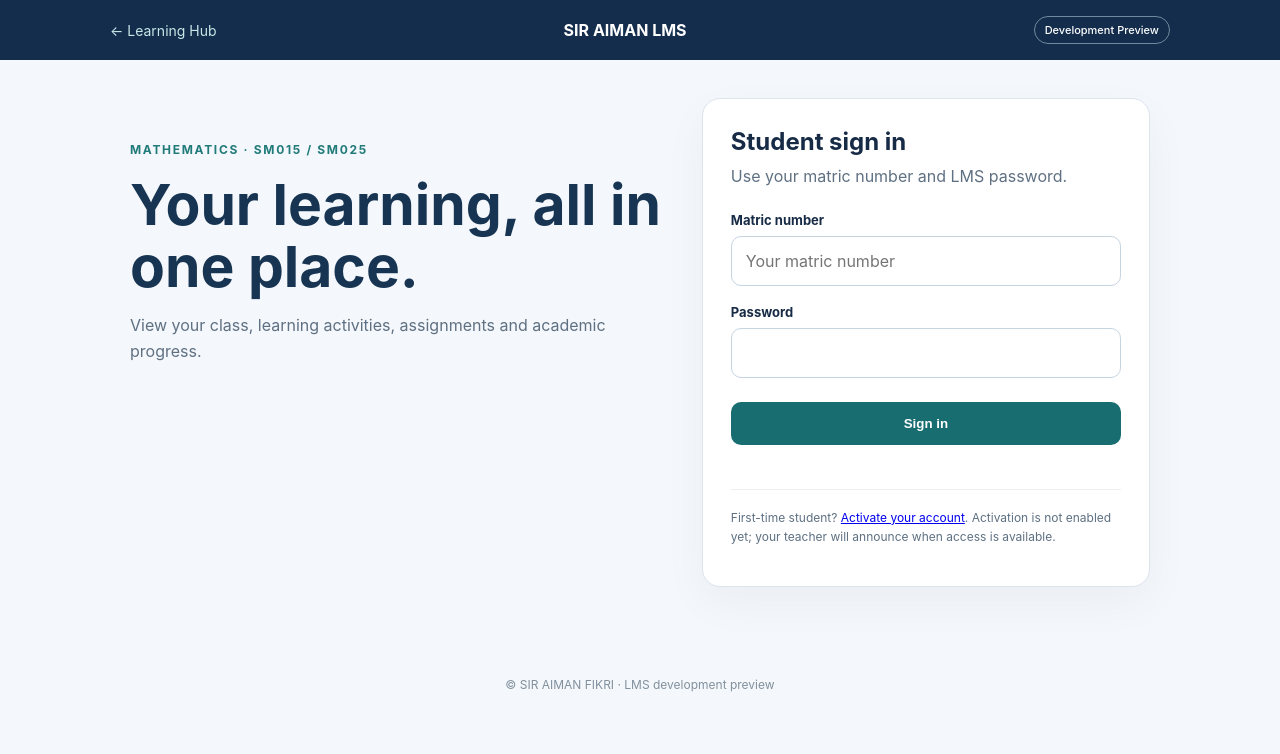
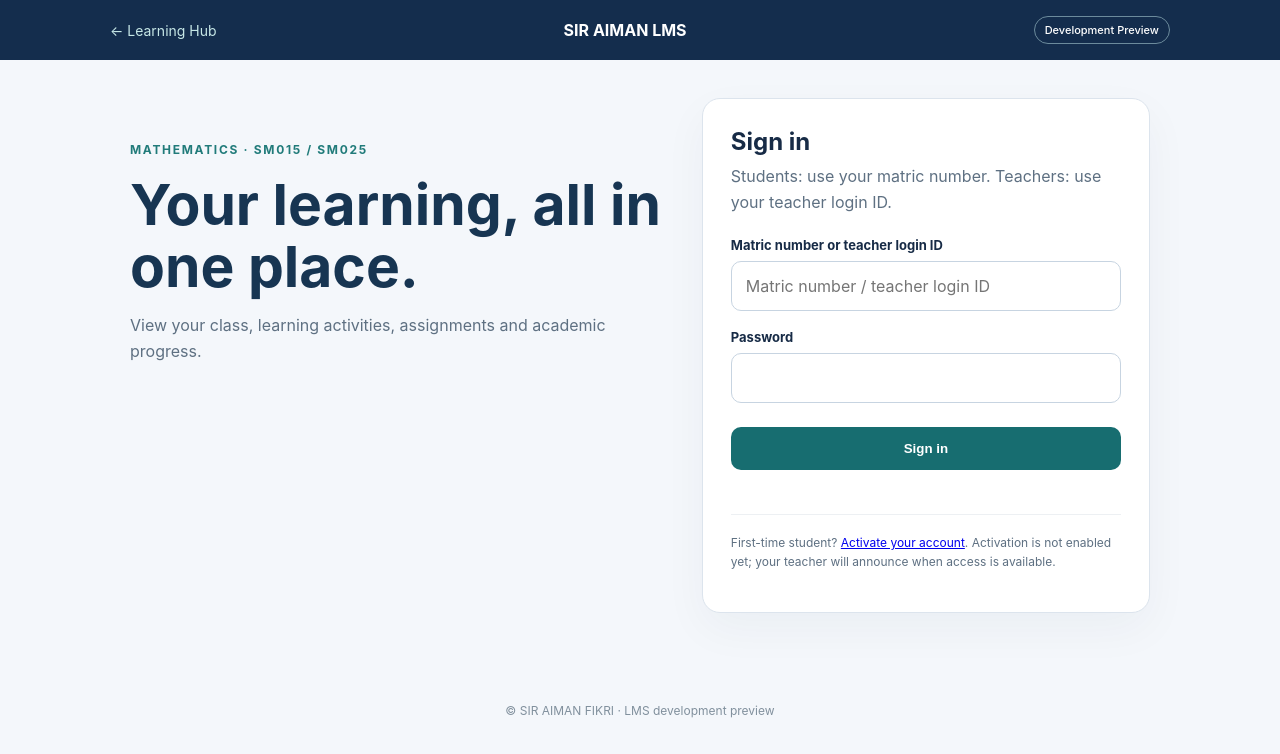
Before and after one commit to irkifnamia/siraiman-site, a website: page lms/index.html in a window 1280 px wide. Drawn offline with Linux system fonts and the light colour scheme; no server answers.

Commit message:
Align LMS sign-in interface with teacher identifier support

```diff
--- a/lms/index.html
+++ b/lms/index.html
@@ -2,6 +2,6 @@
 <html lang="en"><head><meta charset="utf-8"><meta name="viewport" content="width=device-width,initial-scale=1"><meta name="robots" content="noindex,nofollow"><title>SIR AIMAN LMS | Student Portal</title><link rel="stylesheet" href="/lms/style.css"><script defer src="/lms/app.js"></script></head>
 <body><header><a href="/">← Learning Hub</a><span>SIR AIMAN <b>LMS</b></span><span class="tag">Development Preview</span></header>
 <main><section class="intro"><span class="eyebrow">MATHEMATICS · SM015 / SM025</span><h1>Your learning, all in one place.</h1><p>View your class, learning activities, assignments and academic progress.</p></section>
-<section class="panel" id="login-panel"><div class="panel-heading"><h2>Student sign in</h2><p>Use your matric number and LMS password.</p></div><form id="login-form"><label for="matric">Matric number</label><input id="matric" name="matric_number" autocomplete="username" maxlength="24" required placeholder="Your matric number"><label for="password">Password</label><input id="password" name="password" type="password" autocomplete="current-password" required><button type="submit">Sign in</button><p class="notice" id="login-notice" role="status"></p></form><p class="footnote">First-time student? <a href="/lms/activate.html">Activate your account</a>. Activation is not enabled yet; your teacher will announce when access is available.</p></section>
+<section class="panel" id="login-panel"><div class="panel-heading"><h2>Sign in</h2><p>Students: use your matric number. Teachers: use your teacher login ID.</p></div><form id="login-form"><label for="matric">Matric number or teacher login ID</label><input id="matric" name="matric_number" autocomplete="username" maxlength="40" required placeholder="Matric number / teacher login ID"><label for="password">Password</label><input id="password" name="password" type="password" autocomplete="current-password" required><button type="submit">Sign in</button><p class="notice" id="login-notice" role="status"></p></form><p class="footnote">First-time student? <a href="/lms/activate.html">Activate your account</a>. Activation is not enabled yet; your teacher will announce when access is available.</p></section>
 <section class="panel hidden" id="dashboard"><div class="panel-heading"><h2 id="welcome">Welcome</h2><p id="role-info"></p></div><div class="tiles"><article><h3>Learning materials</h3><p>Browse your mathematics resources.</p><a href="/sm025.html">Explore SM025</a></article><article><h3>Assignments</h3><p>Coming in a later phase.</p></article><article><h3>Academic progress</h3><p>Coming in a later phase.</p></article></div><div id="teacher-section" class="hidden"><h3>Teacher: current student roster</h3><p id="roster-summary"></p><form id="issue-form"><label for="issue-matric">Student matric number</label><input id="issue-matric" autocomplete="off" maxlength="24" required><button type="submit">Generate one-time activation code</button><p class="notice" id="issue-notice" role="status"></p><p class="footnote">Only generate codes after activation has been explicitly enabled. Share each code privately with the correct student.</p></form></div><button id="logout" class="secondary">Sign out</button></section></main>
 <footer>© SIR AIMAN FIKRI · LMS development preview</footer></body></html>
```
